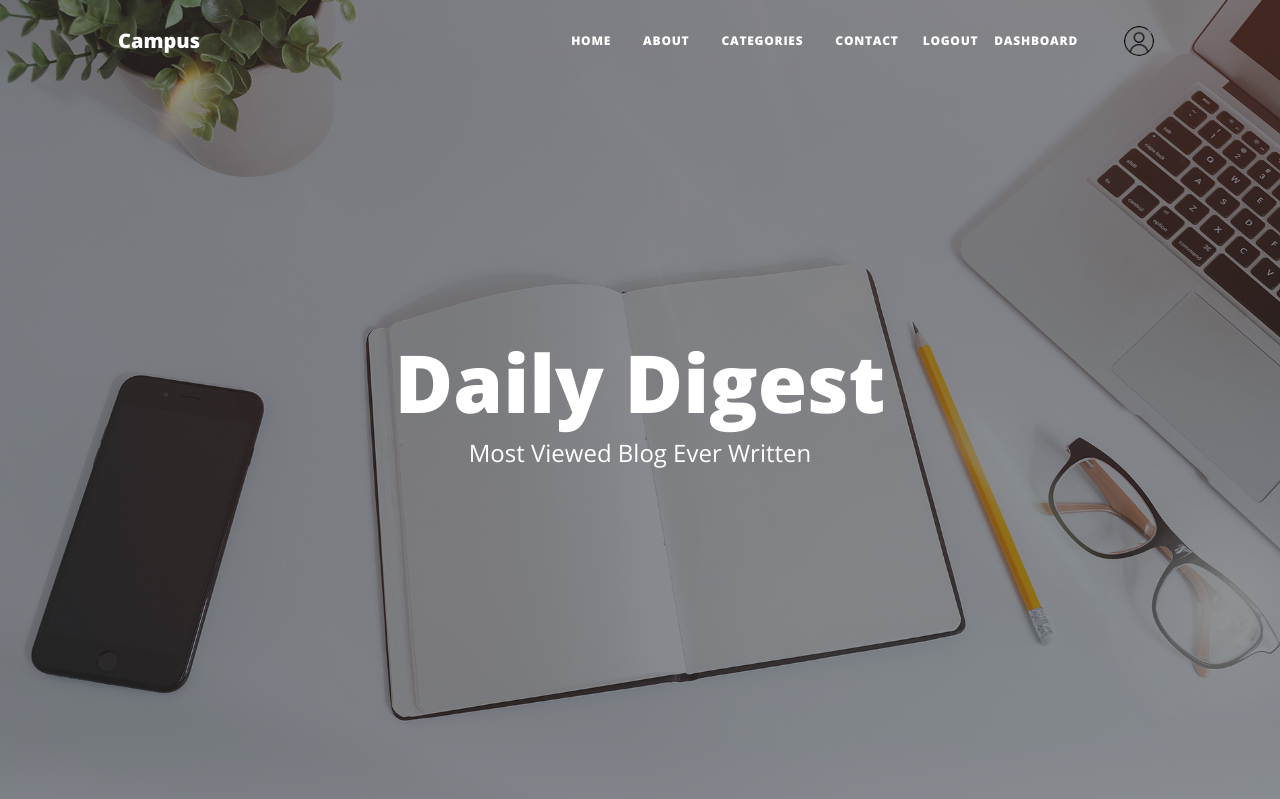
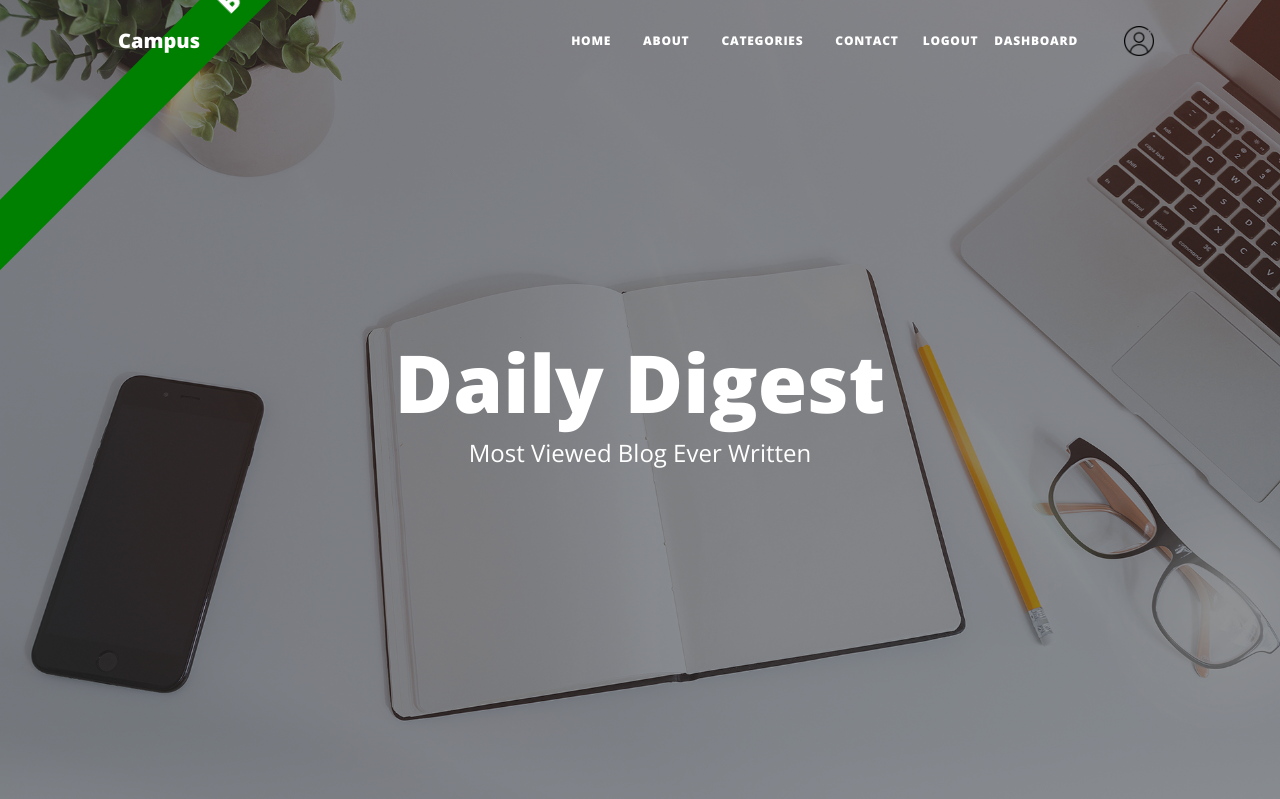
Before and after one commit to hwandev12/portfolio-code-out, a Django app: page / in a window 1280 px wide. Shown: the top 799 px of the page. Run offline with Django 4.2, Linux system fonts and the light colour scheme; a user stored in the database is signed in; data comes from the database, SQL or seed files in the repository; both versions use the stored data as it was after the commit; parts of the project's set-up code (start-up, migrations or seed data) failed here and were passed over; some libraries are stand-ins or nearby versions.

Commit message:
add beta version

```diff
--- a/static/css/dashboard.css
+++ b/static/css/dashboard.css
@@ -108,7 +108,7 @@ a {
     margin-bottom: 30px !important;
 }
 
-.users_section a {
+.users_link a {
     display: inline-block;
     text-align: center;
     width: 47% !important;
--- a/static/css/home.css
+++ b/static/css/home.css
@@ -232,6 +232,7 @@ header {
         transition: 0.1s all ease;
     }
 }
+
 .profile_tab {
     position: absolute;
     top: 60px;
@@ -301,6 +302,38 @@ header {
     display: block;
 }
 
+.beta {
+    position: absolute;
+    top: 90px;
+    left: -80px;
+    width: 400px;
+    height: 50px;
+    background-color: green;
+    transform: rotate(-45deg);
+    text-align: center;
+    color: white;
+    font-size: 15px !important;
+    padding-top: 5px;
+}
+
+.beta h3 {
+    display: inline-block;
+    animation: anima 10s infinite forwards;
+}
+.beta h3:nth-child(1) {
+    /*color: blue;*/
+    animation-delay: 0.2s;
+}
+
+@keyframes anima {
+    from {
+        transform: translateX(-360px);
+    }
+    to {
+        transform: translateX(400px);
+    }
+}
+
 @media (max-width: 992px) {
     .profile_tab {
         opacity: 0 !important;
--- a/static/css/signup.css
+++ b/static/css/signup.css
@@ -172,4 +172,10 @@ p {
     padding: 30px 20px; }
 }
 
+@media(max-width: 1000px) {
+    .wrapper {
+        transform: translateY(55px) !important;
+    }
+}
+
 /*# sourceMappingURL=style.css.map */
--- a/templates/includes/navigation.html
+++ b/templates/includes/navigation.html
@@ -5,9 +5,6 @@
   }
   .anime {
     display: block !important;
-  }
-  a img {
-    border-radius: 50%;
   }
   @media(max-width: 992px) {
       a img {
--- a/templates/pages/home.html
+++ b/templates/pages/home.html
@@ -8,6 +8,10 @@
     <!-- Page Header-->
     {% for y in homeContents %}
     <header class="masthead" style="background-image: url({{ y.blog_headingImage.url }});">
+        <div class="beta">
+            <h3>Beta version</h3>
+            <h3>Beta version</h3>
+        </div>
         <div class="profile_tab">
             <div class="profile_nav">
                 <p>Campus</p>
@@ -16,7 +20,7 @@
             <div class="profile_body">
                 <img src="{{ user.profile.image.url }}" alt="" width="100">
                 <div>
-                    <p>{{ user.username }}</p>
+                    <p>{{ user.first_name }}</p>
                     <p>{{ user.email }}</p>
                     <p><a href="#">Switch account</a></p>
                     <p><a href="#">Edit account</a></p>
--- a/templates/registration/signup.html
+++ b/templates/registration/signup.html
@@ -209,7 +209,6 @@ button {
                     {% csrf_token %}
                     <div class="form-header">
                         <h3>Sign up</h3>
-                        <img src="{% static 'images/sign-up.png' %}" alt="" class="sign-up-icon">
                     </div>
                     <div class="form-group">
                         <label for="">First name:</label>
```
Also changed, not shown: core/settings.py (+9 -0 lines), apps/portfolio/migrations/0008_user_username.py (added), apps/portfolio/migrations/0009_remove_user_username.py (added), db.sqlite3, media/home-bg.be70d7dd4747.jpg (added), media/noone.db038a976d78.jpg (added), media/post-bg.b7cb6307e902.jpg (added), media/post-sample-image_vEnNjen.jpg (added).
